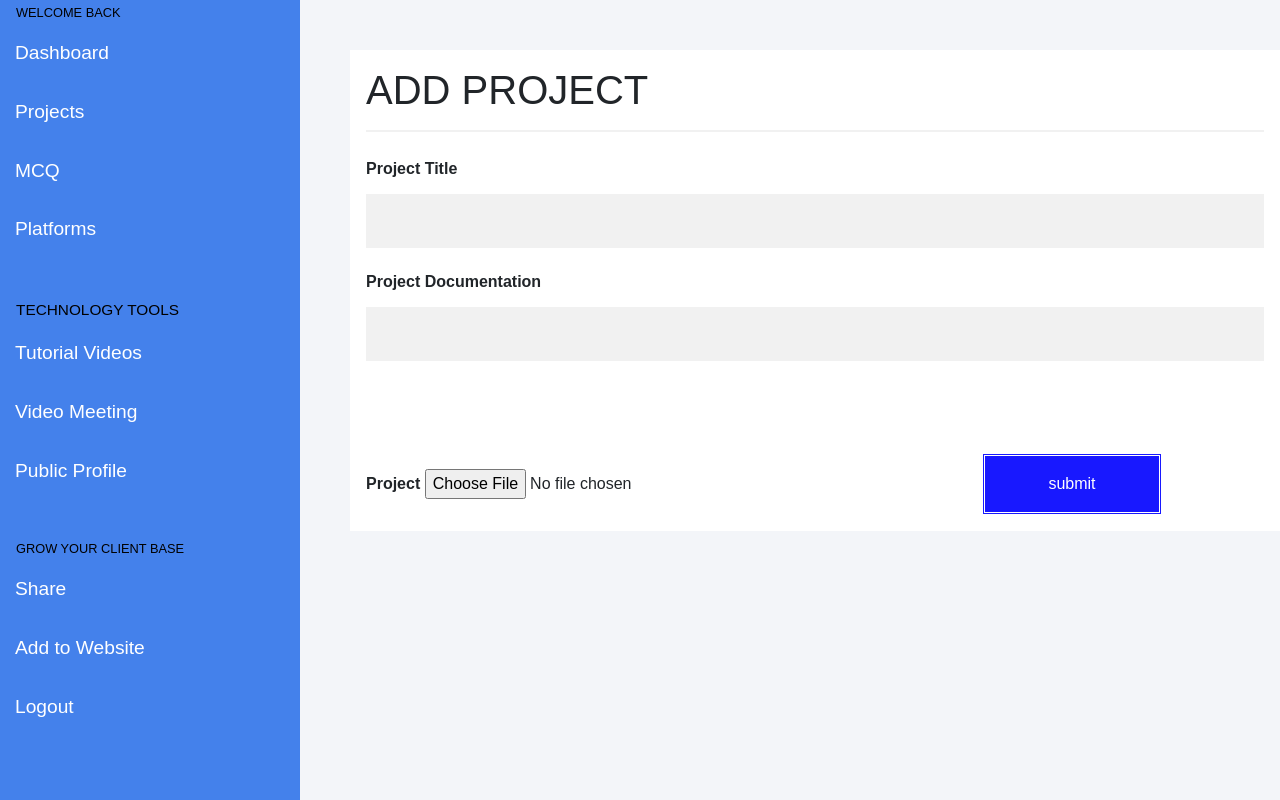
After one commit to rosemaryroy/profuture, a Django app: page /add_pro_form in a window 1280 px wide. The commit adds this page. Run offline with Django 4.2, Linux system fonts and the light colour scheme.

Commit message:
28-03-2022(5:06 pm)

```diff
--- a/admin_mod/models.py
+++ b/admin_mod/models.py
@@ -17,7 +17,7 @@ class platform(models.Model):
     description=models.CharField(max_length=30)
     image=models.FileField(upload_to='images',default='default.jpg')
 
-class project(models.Model):
+class project_table(models.Model):
     projectid=models.AutoField(primary_key=True)
     platformid=models.ForeignKey(platform, on_delete=models.CASCADE)
     project_name=models.CharField(max_length=20)
--- a/admin_mod/urls.py
+++ b/admin_mod/urls.py
@@ -12,8 +12,11 @@ urlpatterns = [
     path('register_page',views.register_page,name='register_page'),
     path('register',views.register,name='register'),
     path('base_ext',views.base_ext,name='base_ext'),
+    path('add_pro_form',views.add_pro_form,name='add_pro_form'),
+    path('add_pro',views.add_pro,name='add_pro'),
     path('add_project_show',views.add_project_show,name='add_project_show'),
-    path('add_pro_edit',views.add_pro_edit,name='add_pro_edit'),
+    path('edit/<int:platformid>',views.add_pro_edit,name='add_pro_edit'),
+    path('update/<int:platformid>',views.update,name='update'),
 
 ]
 
--- a/admin_mod/views.py
+++ b/admin_mod/views.py
@@ -49,10 +49,36 @@ def register(request):
 def base_ext(request):
     return render(request,'admin_mod/base_ext.html')
 
+
+def add_pro_form(request):
+    return render(request,'admin_mod/add_pro_form.html')
+
+def add_pro(request):
+    if request.method == 'POST':
+        project_name=request.POST['project_name']
+        documentation=request.POST['documentation']
+        project=request.FILES['project']
+
+        projects_=project_table(project_name=project_name,documentation=documentation)
+        projects_.save()
+        platform_=platform(platformid=projects_,project=project)
+        platform_.save()
+        return redirect('admin_mod/add_pro_show.html')
+
 def add_project_show(request):
-    show=project.objects.all()
-    return render(request,'admin_mod/add_project_show.html',{'project' : show})
+    show=project_table.objects.all()
+    return render(request,'admin_mod/add_project_show.html',{'project_table' : show})
 
 def add_pro_edit(request):
-    show=project.objects.get(projectid=project)
-    return render(request,'admin_mod/add_pro_edit.html',{'student_profile' : show})
+    show=project_table.objects.get(projectid=project_table)
+    return render(request,'admin_mod/add_pro_edit.html',{'project_table' : show})
+
+def update(request,platformid):
+    projects_=project_table.objects.get(platformid=platformid)
+    project_table.project_name=request.POST.get('project_name')
+    project_table.documentation=request.POST.get('documentation')
+    projects_.save()
+    platform_=platform.objects.get(platformid=projects_)
+
+    platform_.save()
+    return redirect('show')
--- /dev/null
+++ b/templates/admin_mod/add_pro_form.html
@@ -0,0 +1,96 @@
+{% extends 'admin_mod/base.html' %}
+{% load static %}
+{% block body %}
+<!DOCTYPE html>
+<html>
+<head>
+<meta name="viewport" content="width=device-width, initial-scale=1">
+<style>
+    body {
+      font-family: Arial, Helvetica, sans-serif;
+
+    }
+
+    * {
+      box-sizing: border-box;
+    }
+
+    /* Add padding to containers */
+    .container {
+      padding: 16px;
+      background-color: white;
+    }
+
+    /* Full-width input fields */
+    input[type=text], input[type=password] {
+      width: 100%;
+      padding: 15px;
+      margin: 5px 0 22px 0;
+      display: inline-block;
+      border: none;
+      background: #f1f1f1;
+    }
+
+    input[type=text]:focus, input[type=password]:focus {
+      background-color: #ddd;
+      outline: none;
+    }
+
+    /* Overwrite default styles of hr */
+    hr {
+      border: 1px solid #f1f1f1;
+      margin-bottom: 25px;
+    }
+
+    /* Set a style for the submit button */
+    .registerbtn {
+      background-color: blue;
+      color: white;
+      padding: 16px 20px;
+      margin-left: 250px;
+      border: double;
+      cursor: pointer;
+      width: 20%;
+      opacity: 0.9;
+      margin-top: 70px;
+    }
+
+    .registerbtn:hover {
+      opacity: 0.8;
+    }
+
+    /* Add a blue text color to links */
+    a {
+      color: dodgerblue;
+    }
+
+    /* Set a grey background color and center the text of the "sign in" section */
+
+    </style>
+    </head>
+    <body>
+
+    <form action="add_pro" method="POST" enctype="multipart/form-data">
+    {% csrf_token %}
+      <div class="container">
+        <h1>ADD PROJECT</h1>
+        <hr>
+
+        <label for="title"><b>Project Title</b></label>
+        <input type="text"  name="project_name" id="title" required>
+
+        <label for="doc"><b>Project Documentation</b></label>
+        <input type="text"  name="documentation" id="doc" required><b>
+
+        <label for="project"><b>Project</b></label><b>
+        <input type="file" name="project" id="project" required><b>
+
+
+        <button type="submit" class="registerbtn">submit</button>
+      </div>
+
+    </form>
+
+    </body>
+    </html>
+{% endblock %}
--- a/templates/admin_mod/base_ext.html
+++ b/templates/admin_mod/base_ext.html
@@ -91,6 +91,6 @@
     </div>
     </div>
     </div>
-    <h1>hello world</h1>
+
 
 {% endblock %}
```
Also changed, not shown: templates/admin_mod/add_pro_edit.html (+4 -4 lines), templates/admin_mod/add_project_show.html (+8 -15 lines), admin_mod/migrations/0003_rename_project_project_table.py (added), 1 other file.
